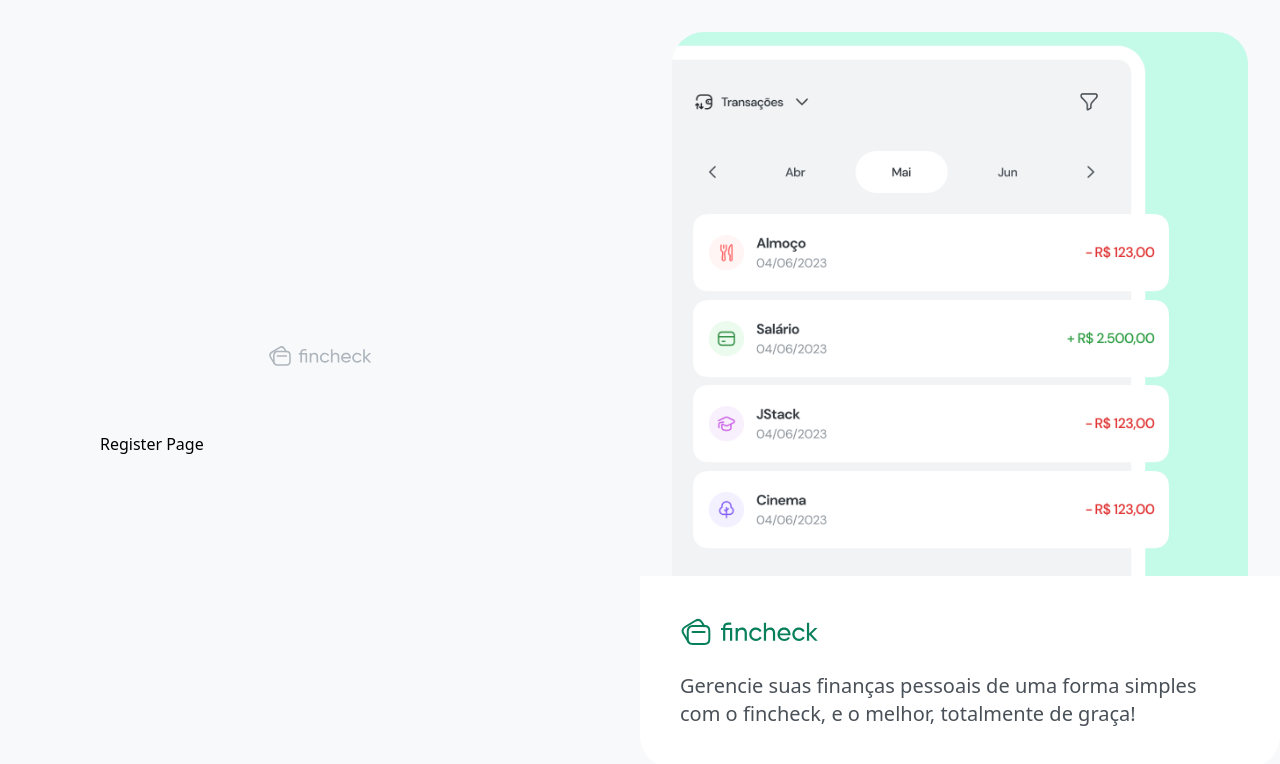
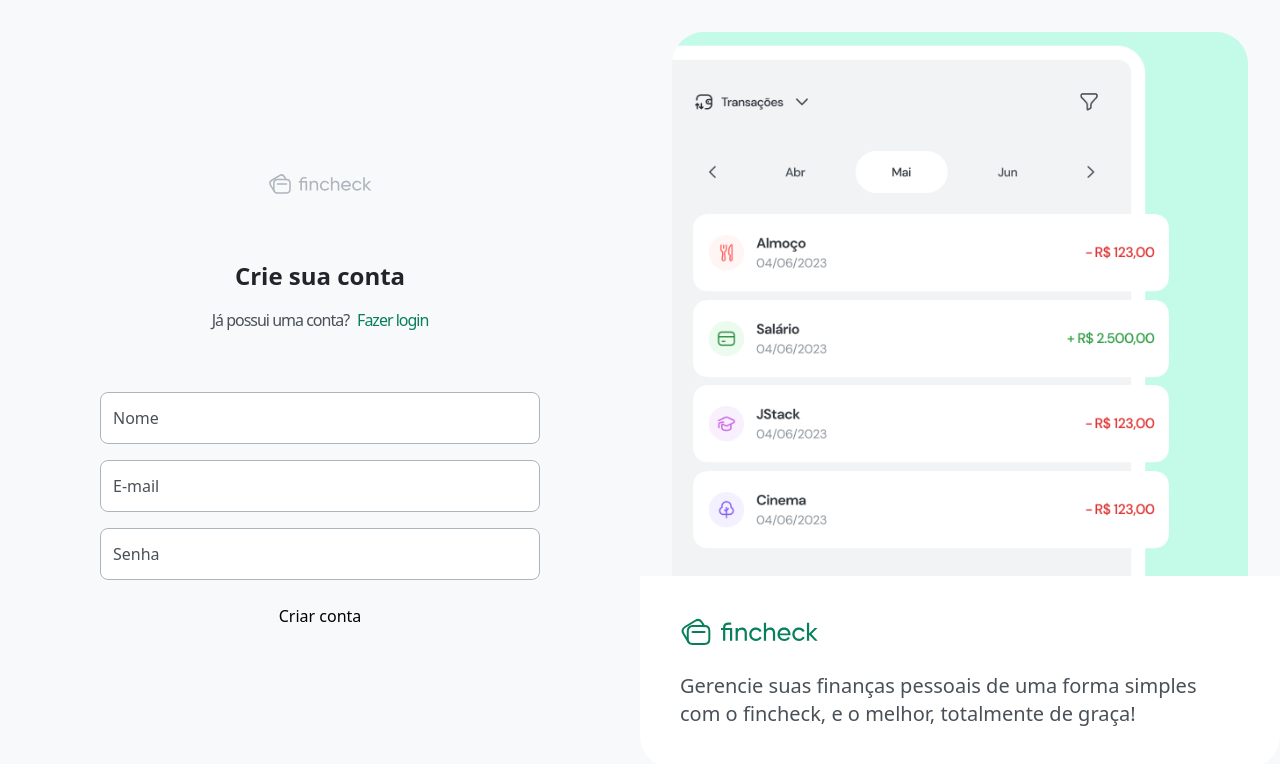
Before and after one commit to giacomomarkovicz/fincheck-app, a React (Vite) app: page /register in a window 1280 px wide. Shown: the top 764 px of the page. Built offline with nearby package versions, Linux system fonts and the light colour scheme.

Commit message:
login and register form

```diff
--- /dev/null
+++ b/src/view/components/Button.tsx
@@ -0,0 +1,12 @@
+import { ComponentProps } from 'react'
+
+interface ButtonProps extends ComponentProps<'button'> {}
+
+export function Button(props: ButtonProps) {
+  return (
+    <button
+      {...props}
+      className='h-12 rounded-2xl bg-teal-900 px-6 font-medium text-white transition-all hover:bg-teal-800 disabled:cursor-not-allowed disabled:bg-gray-100 disabled:text-gray-400'
+    />
+  )
+}
--- a/src/view/pages/Login/index.tsx
+++ b/src/view/pages/Login/index.tsx
@@ -4,7 +4,7 @@
 export function Login() {
   return (
     <div>
-      <header className='flex flex-col items-center gap-4'>
+      <header className='flex flex-col items-center gap-4 text-center'>
         <h1 className='text-2xl font-bold text-gray-900'>Entre em sua conta</h1>
 
         <p className='space-x-2'>
--- a/src/view/pages/Register/index.tsx
+++ b/src/view/pages/Register/index.tsx
@@ -1,3 +1,32 @@
+import { Link } from 'react-router-dom'
+import { Input } from '../../components/Input'
+
 export function Register() {
-  return <h1>Register Page</h1>
+  return (
+    <div>
+      <header className='flex flex-col items-center gap-4 text-center'>
+        <h1 className='text-2xl font-bold text-gray-900'>Crie sua conta</h1>
+
+        <p className='space-x-2'>
+          <span className='tracking-[-1px] text-gray-700'>
+            Já possui uma conta?
+          </span>
+          <Link
+            to={'/login'}
+            className='font-medium tracking-[-1px] text-teal-900'
+          >
+            Fazer login
+          </Link>
+        </p>
+      </header>
+      <form className='mt-[60px] flex flex-col gap-4'>
+        <Input name='name' placeholder='Nome' />
+        <Input type='email' name='email' placeholder='E-mail' />
+        <Input type='password' name='password' placeholder='Senha' />
+        <button type='submit' className='mt-2'>
+          Criar conta
+        </button>
+      </form>
+    </div>
+  )
 }
```
